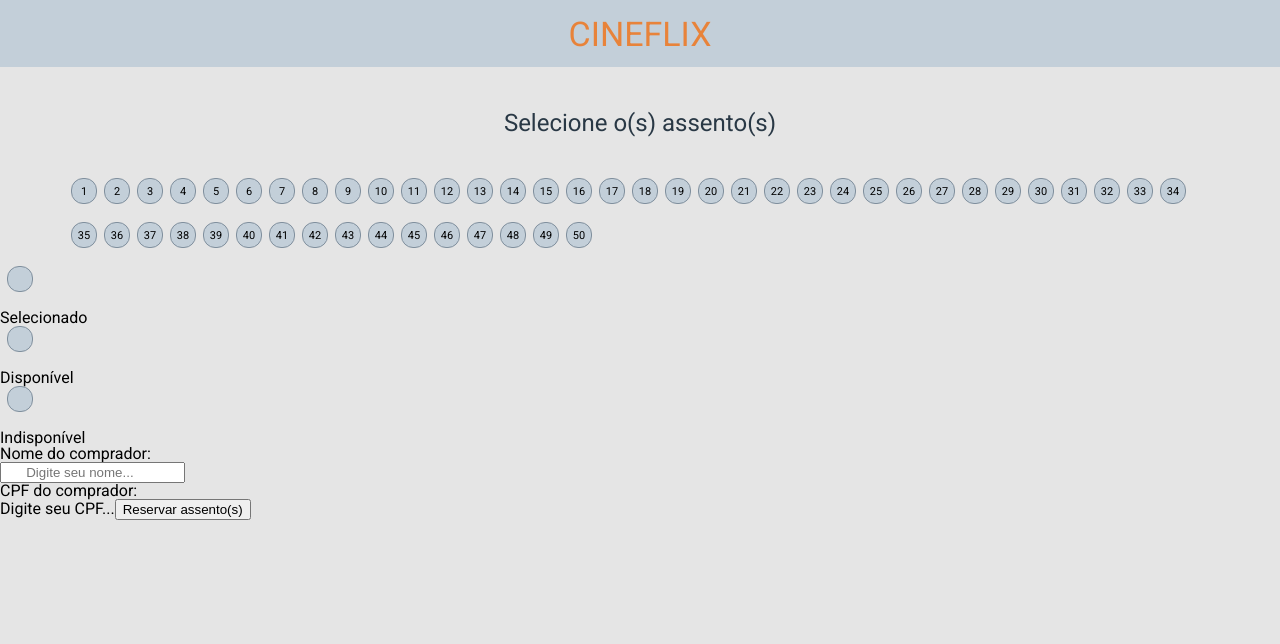
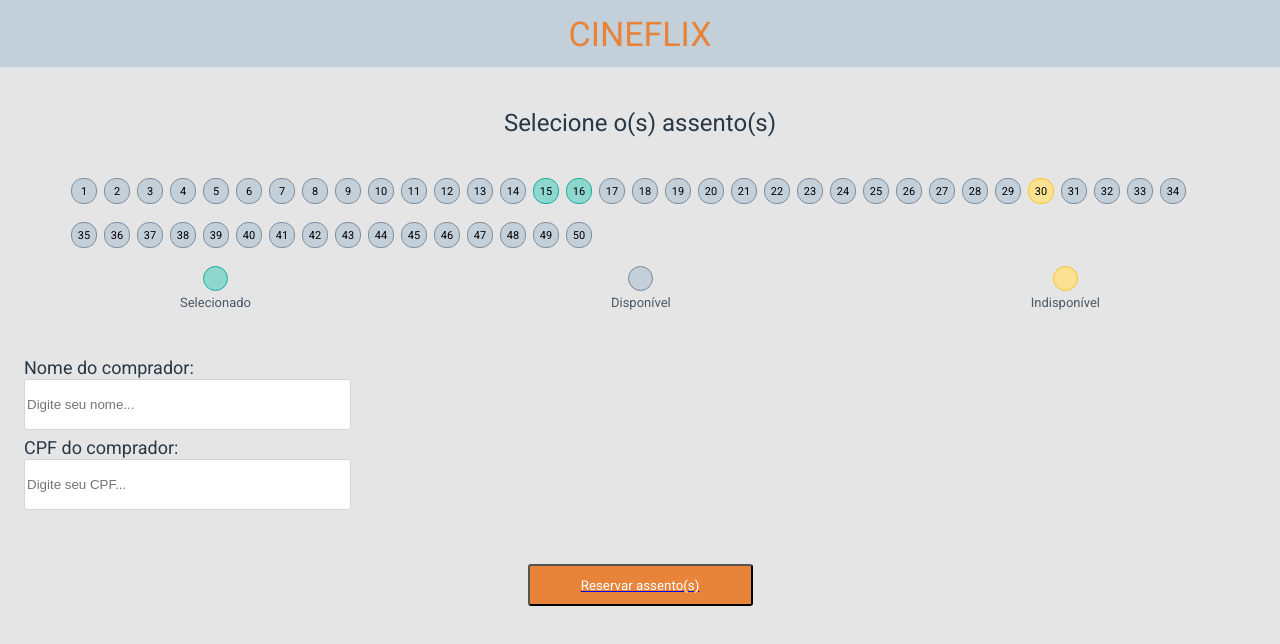
Before and after one commit to allanornel/Cineflix, a React (Create React App) app: page /sessao in a window 1280 px wide. Shown: the top 644 px of the page. Built offline with nearby package versions, Linux system fonts and the light colour scheme.

Commit message:
feat: routes done

```diff
--- a/src/assets/css/style.css
+++ b/src/assets/css/style.css
@@ -118,3 +118,141 @@
 .assento p {
   margin: auto;
 }
+
+.circle {
+  width: 26px;
+  height: 26px;
+  border: 1px solid;
+  border-radius: 12px;
+  color: #000000;
+  font-size: 11px;
+  line-height: 13px;
+  display: flex;
+}
+
+.selecionado {
+  background: #8dd7cf;
+  border: 1px solid #1aae9e;
+}
+
+.disponivel {
+  background: #c3cfd9;
+  border: 1px solid #7b8b99;
+}
+
+.indisponivel {
+  background: #fbe192;
+  border: 1px solid #f7c52b;
+}
+
+.legendas {
+  display: flex;
+  justify-content: space-around;
+  text-align: center;
+  margin-bottom: 41px;
+  font-size: 13px;
+  color: #4e5a65;
+}
+
+.legendas .circle {
+  width: 25px;
+  height: 25px;
+  border-radius: 17px;
+  margin-bottom: 5px;
+}
+
+.legenda {
+  display: flex;
+  flex-direction: column;
+  justify-content: center;
+  align-items: center;
+  text-align: center;
+  margin: auto;
+}
+
+.sessao-inputs {
+  font-size: 18px;
+  line-height: 21px;
+  display: flex;
+  flex-direction: column;
+  margin: auto 24px;
+}
+
+.sessao-inputs p {
+  color: #293845;
+  margin-bottom: 1px;
+  margin-top: 7px;
+}
+
+.sessao-inputs input {
+  background: #ffffff;
+  border: 1px solid #d5d5d5;
+  box-sizing: border-box;
+  border-radius: 3px;
+  width: 327px;
+  height: 51px;
+}
+
+.sessao-inputs button {
+  text-align: center;
+
+  width: 225px;
+  height: 42px;
+  background: #e8833a;
+  border-radius: 3px;
+  color: #ffffff;
+  font-family: "Roboto", sans-serif;
+  margin-top: 54px;
+}
+
+.sessao-inputs a {
+  display: flex;
+  justify-content: center;
+  text-align: center;
+  margin: auto;
+}
+
+/* PAGE SUCESSO */
+
+.sucesso {
+  margin-left: 28px;
+}
+.sucesso .titulo {
+  height: 80px;
+
+  color: #247a6b;
+  font-weight: 700;
+  font-size: 24px;
+  line-height: 28px;
+}
+
+.sucesso h2 {
+  font-weight: 700;
+  font-size: 24px;
+  line-height: 28px;
+  color: #293845;
+  margin-bottom: 8px;
+  margin-top: 35px;
+}
+
+.sucesso p {
+  font-size: 22px;
+  line-height: 26px;
+  color: #293845;
+}
+
+.sucesso a {
+  display: flex;
+  justify-content: center;
+}
+
+.sucesso button {
+  width: 225px;
+  height: 42px;
+  font-size: 18px;
+  color: #ffffff;
+  background: #e8833a;
+  border-radius: 3px;
+  font-family: "Roboto";
+  margin-top: 62px;
+}
--- a/src/componentes/App.js
+++ b/src/componentes/App.js
@@ -7,6 +7,7 @@
 import PaginaInicial from "./PaginaInicial";
 import Navbar from "./Navbar";
 import Sessao from "./Sessao";
+import Sucesso from "./Sucesso";
 
 export default function App() {
   return (
@@ -16,6 +17,7 @@
         <Route path="/" element={<PaginaInicial />}></Route>
         <Route path="/filme" element={<Filme />}></Route>
         <Route path="/sessao" element={<Sessao />}></Route>
+        <Route path="/sucesso" element={<Sucesso />}></Route>
       </Routes>
     </BrowserRouter>
   );
--- a/src/componentes/Sessao.js
+++ b/src/componentes/Sessao.js
@@ -1,3 +1,5 @@
+import { Link } from "react-router-dom";
+
 export default function Sessao() {
   const dataAssento = [
     1, 2, 3, 4, 5, 6, 7, 8, 9, 10, 11, 12, 13, 14, 15, 16, 17, 18, 19, 20, 21,
@@ -10,35 +12,51 @@
         <p>Selecione o(s) assento(s)</p>
       </div>
       <div className="container-assentos">
-        {dataAssento.map((assento) => (
+        {dataAssento.map((assento) => {
+          if (assento === 15 || assento === 16) {
+            return (
+              <div className="assento selecionado">
+                <p>{assento}</p>
+              </div>
+            );
+          }
+          if (assento === 30) {
+            return (
+              <div className="assento indisponivel">
+                <p>{assento}</p>
+              </div>
+            );
+          }
+          return (
             <div className="assento">
               <p>{assento}</p>
             </div>
-        ))}
+          );
+        })}
       </div>
       <div className="legendas">
-        <div className="legendas-selecionado">
-          <div className="assento"></div>
+        <div className="legenda">
+          <div className="circle selecionado"></div>
           <p>Selecionado</p>
         </div>
-        <div className="legendas-disponivel">
-          <div className="assento"></div>
+        <div className="legenda">
+          <div className="circle disponivel"></div>
           <p>Disponível</p>
         </div>
-        <div className="legendas-indisponivel">
-          <div className="assento"></div>
+        <div className="legenda">
+          <div className="circle indisponivel"></div>
           <p>Indisponível</p>
         </div>
       </div>
+      <div className="sessao-inputs">
         <p>Nome do comprador:</p>
-      <input
-        type="text"
-        placeholder="      Digite seu nome...
-"
-      ></input>
+        <input type="text" placeholder="Digite seu nome..."></input>
         <p>CPF do comprador:</p>
-      Digite seu CPF...
+        <input type="text" placeholder="Digite seu CPF..."></input>
+        <Link to="/sucesso">
           <button>Reservar assento(s)</button>
+        </Link>
+      </div>
     </main>
   );
 }
--- /dev/null
+++ b/src/componentes/Sucesso.js
@@ -0,0 +1,21 @@
+import { Link } from "react-router-dom";
+
+export default function Sucesso() {
+  return (
+    <main className="sucesso">
+      <h1 className="titulo">Pedido feito com sucesso!</h1>
+      <h2>Filme e sessão</h2>
+      <p>Enola Holmes </p>
+      <p>24/06/2021 15:00</p>
+      <h2>Ingressos</h2>
+      <p>Assento 15</p>
+      <p>Assento 16</p>
+      <h2>Comprador</h2>
+      <p>Nome: João da Silva Sauro</p>
+      <p>CPF: 123.456.789-10</p>
+      <Link to="/">
+        <button>Voltar pra Home</button>
+      </Link>
+    </main>
+  );
+}
```
Lines whose indentation alone changed are shown as unchanged.
